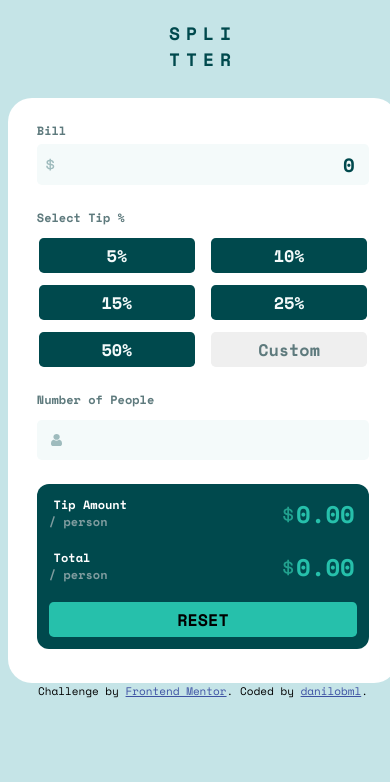
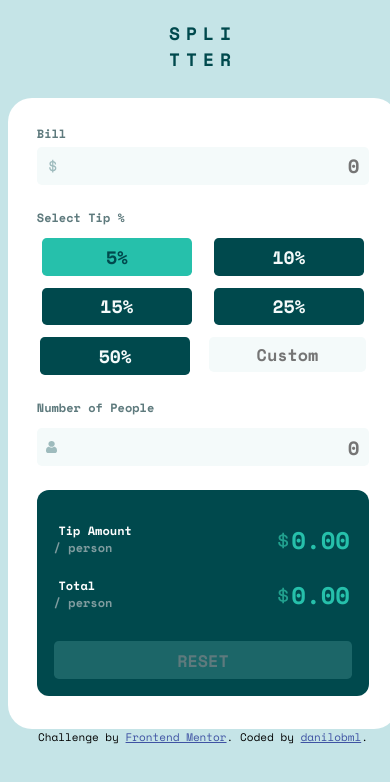
Before and after one commit to danilobml/fem-tip-calculator, a plain HTML site: page tip-calculator-app-main/index.html in a window 390 px wide. Both pictures are taken after a click on the button "5%". Drawn offline with nearby package versions, Linux system fonts and the light colour scheme.

Commit message:
mobile ready, all functionalities

```diff
--- a/tip-calculator-app-main/index.html
+++ b/tip-calculator-app-main/index.html
@@ -12,28 +12,34 @@
     <script defer src="./src/script.js"></script>
   </head>
   <body>
+    <!-- Body and background -->
     <h1 class="top-h1">SPLI</h1>
     <h1 class="bottom-h1">TTER</h1>
+    <!-- Main container -->
     <div class="main-container">
     <h6>Bill</h6>
+    <!-- Bill screen value input -->
    <div class="bill-screen">
      <img src="./images/icon-dollar.svg" class="icon-dollar" alt="icon-dollar">
-     <input class="input-bill" type="number" step='0.01' min="0" value='0'>
+     <input class="input-bill" type="number" step='0.01' min="0" placeholder="0" onfocus="this.value=''">
    </div>
+   <!-- Tip (%) selectors -->
     <h6>Select Tip %</h6>
     <div class="buttons">
-    <button class="selector">5%</button>
-    <button class="selector">10%</button>
-    <button class="selector">15%</button>
-    <button class="selector">25%</button>
-    <button class="selector">50%</button>
-    <button class="custom">Custom</button>
+    <button class="selector" value="5">5%</button>
+    <button class="selector" value="10">10%</button>
+    <button class="selector" value="15">15%</button>
+    <button class="selector" value="25">25%</button>
+    <button class="selector" value="50">50%</button>
+    <input type="text" class="custom" placeholder="Custom"></button>
   </div>
+    <!-- People screen input -->
     <h6>Number of People<h6>
     <div class="people-screen">
       <img src="./images/icon-person.svg" class="icon-person" alt="icon-person">
-      <input class="input-people" type="number"  min="0">
+      <input class="input-people" type="number" placeholder="0" min="0" onfocus="this.value=''">
     </div>
+    <!-- Big screen - amount and total -->
     <div class="amount-screen">
     <div class="amount">
     <span><span class="screen-p-big">Tip Amount</span><span class="screen-p-small"><br>/ person</span></span>
@@ -41,12 +47,11 @@
     </div>
     <div class="total">
       <span><span class="screen-p-big">Total</span><span class="screen-p-small"><br>/ person</span></span>
-      <div class="result-amount"><span><img src="./images/icon-dollar.svg" alt="icon-dollar" class="dollar-result"></span><span id="total-amount">0.00</span></div>
+      <div class="result-amount"><span><img src="./images/icon-dollar.svg" alt="icon-dollar" class="dollar-result"></span><span id="value-total">0.00</span></div>
       </div>
-
-
     <button class="reset">RESET</button> </div>
     </div>
+    <!-- End of main container -->
     <div class="attribution">Challenge by <a href="https://www.frontendmentor.io?ref=challenge" target="_blank">Frontend Mentor</a>. Coded by <a href="https://github.com/danilobml">danilobml</a>.</div>
   </body>
 </html>
--- a/tip-calculator-app-main/src/script.js
+++ b/tip-calculator-app-main/src/script.js
@@ -0,0 +1,103 @@
+// DOM elements and variables
+const billInput = document.querySelector(".input-bill");
+const tipSelectorsHTMLCollection = document.getElementsByClassName("selector");
+const tipSelectors = Array.prototype.slice.call(tipSelectorsHTMLCollection); // Transformed to array
+const customSelector = document.querySelector(".custom");
+const peopleInput = document.querySelector(".input-people");
+const displayAmount = document.querySelector("#value-amount");
+const displayTotal = document.querySelector("#value-total");
+const resetButton = document.querySelector(".reset");
+
+let billValue;
+let percent;
+let peopleNumber;
+let calculatedTotal;
+let calculatedTipAmount;
+
+// Main calculate function - called everytime inputs change (results display if all values are given)
+function calculateAll() {
+  const resTipAmount = calculateTipAmount(billValue, percent, peopleNumber);
+  const resTotal = calculateTotal(billValue, percent, peopleNumber);
+  displayAmount.textContent = Number(resTipAmount).toFixed(2);
+  displayTotal.textContent = Number(resTotal).toFixed(2);
+}
+
+// Functionalities (getting values) and event listeners
+function getBillValue() {
+  billValue = billInput.value;
+  calculateAll();
+  return billValue;
+}
+
+billInput.addEventListener("input", getBillValue);
+
+function deactivateSelectors() {
+  tipSelectors.map((item) => item.classList.remove("activated"));
+}
+
+function clickHandlerTipSelectors() {
+  percent = this.value;
+  deactivateSelectors();
+  this.classList.add("activated");
+  calculateAll();
+  return percent;
+}
+
+function addButtonListeners() {
+  tipSelectors.map((item) => item.addEventListener("click", clickHandlerTipSelectors));
+}
+
+addButtonListeners();
+
+function getCustomValue() {
+  let customValue = customSelector.value;
+  if (customValue > 0) {
+    percent = customValue;
+    calculateAll();
+    return percent;
+  }
+}
+
+customSelector.addEventListener("input", getCustomValue);
+
+function getPeopleNumber() {
+  let peopleValue = peopleInput.value;
+  peopleNumber = peopleValue;
+  calculateAll();
+  return peopleNumber;
+}
+
+peopleInput.addEventListener("input", getPeopleNumber);
+
+function reset() {
+  billValue = 0;
+  percent = 0;
+  peopleNumber = 0;
+  billInput.value = "";
+  peopleInput.value = "";
+  deactivateSelectors();
+  calculateAll();
+}
+
+resetButton.addEventListener("click", reset);
+
+// Called by the calculate all function:
+function calculateTipAmount(billValue, percent, peopleNumber) {
+  if (billValue > 0 && percent > 0 && peopleNumber > 0) {
+    const tip = billValue * (percent / 100);
+    calculatedTipAmount = tip / peopleNumber;
+  } else {
+    calculatedTipAmount = 0.0;
+  }
+  return calculatedTipAmount;
+}
+
+function calculateTotal(billValue, percent, peopleNumber) {
+  if (billValue > 0 && percent > 0 && peopleNumber > 0) {
+    const tip = billValue * (percent / 100);
+    calculatedTotal = (Number(billValue) + tip) / peopleNumber;
+  } else {
+    calculatedTotal = 0.0;
+  }
+  return calculatedTotal;
+}
--- a/tip-calculator-app-main/src/styles.css
+++ b/tip-calculator-app-main/src/styles.css
@@ -50,10 +50,11 @@ h1{
 .main-container {
   background-color: var(--White);
   padding: 1.2rem;
-  padding-top: 0.5rem;
+  padding-top: 0.6rem;
   border-radius: 1rem;
-  width: 100%;
   margin: auto 0;
+  width:100%;
+  max-width: 370px;
 }
 
 h6{
@@ -68,37 +69,46 @@ h6{
 
 .bill-screen, .people-screen{
   background-color: var(--Very-light-grayish-cyan);
-  padding: 0.2rem;
   border-radius: 0.2rem;
   display: flex;
   justify-content: space-between;
   align-items: center;
   margin-bottom: 1rem;
+  position: relative;
 }
 
 .icon-dollar{
   height: 0.55rem;
   width: 0.35rem;
-  margin-left: 0.2rem;
+  margin-left: 0.5rem;
+  position: absolute;
 }
 
 .icon-person {
   height: 0.5rem;
   width: 0.43rem;
   margin-left: 0.4rem;
+  position: absolute;
 }
 
 .input-bill, .input-people{
   color: var(--Very-dark-cyan);
+  padding:0.2rem;
   background: transparent;
   border: none;
   outline: none;
-  width: 90%;
+  width: 100%;
   text-align: end;
   font-size: 0.8rem;
   font-weight: 700;
   padding-right: 0.4rem;
   font-family: 'Space Mono', monospace;
+  border-radius: 0.2rem;
+  padding-left:30px;
+}
+
+.input-bill:focus, .input-people:focus {
+  border: 3px solid var(--Strong-cyan);
 }
 
 /* Number input without arrows - Chrome, Edge, Opera etc */
@@ -113,7 +123,7 @@ input[type=number] {
   -moz-appearance: textfield;
 }
 
-/* % Selection div */
+/* Tip (%) selectors div */
 .buttons {
   display: flex;
   flex-wrap: wrap;
@@ -124,6 +134,28 @@ input[type=number] {
 }
 
 button {
+  width: 45%;
+  height: 37.5px;
+  font-weight: 700;
+  border-radius: 0.2rem;
+  border: none;
+  font-family: 'Space Mono', monospace;
+}
+
+button.selector {
+  background-color: var(--Very-dark-cyan);
+  color: var(--Very-light-grayish-cyan);
+  font-size: 0.75rem;
+}
+
+button.selector:focus, button.activated {
+  background-color: var(--Strong-cyan);
+  color: var(--Very-dark-cyan);
+}
+
+.custom {
+  background-color: var(--Very-light-grayish-cyan);
+  color: var(--Dark-grayish-cyan);
   width: 47%;
   height: 35px;
   font-weight: 700;
@@ -131,27 +163,16 @@ button {
   border-radius: 0.2rem;
   border: none;
   font-family: 'Space Mono', monospace;
+  text-align: center;
 }
 
-button:active {
-  background-color: var(--Strong-cyan);
-  color: var(--Very-dark-cyan);
-}
-
-.selector {
-  background-color: var(--Very-dark-cyan);
-  color: var(--Very-light-grayish-cyan);
-}
-
-.custom {
-  color: var(--Dark-grayish-cyan);
-}
-
-/* End (amount) Screen */
+/* Big Screen - amount and total */
 
 .amount-screen {
   background-color: var(--Very-dark-cyan);
-  padding: 0.5rem;
+  padding: 0.7rem;
+  margin-top: 0.5rem;
+  padding-top: 1.3rem;
   border-radius: 0.5rem;
   display: flex;
   flex-direction: column;
@@ -159,21 +180,21 @@ button:active {
 
 .screen-p-big {
   color: var(--White);
-  margin-bottom: 0.1rem;
+  margin-bottom: 0.3rem;
   margin-left: 0.2rem;
+  margin-top: 1rem
 }
 
 .screen-p-small {
   font-size: 0.5rem;
   color: var(--Grayish-cyan);
-  margin-top: 0;
   margin-left: 0.2rem;
 }
 
 .amount, .total {
   display: flex;
   justify-content: space-between;
-  margin-bottom: 0.7rem;
+  margin-bottom: 0.8rem;
 }
 
 .result-amount, .result-total {
@@ -190,9 +211,11 @@ button:active {
 }
 
 .reset {
+  margin-top: 0.4rem;
+  background-color: var(--Strong-cyan);
+  color: var(--Very-dark-cyan);
   width: 100%;
-  background-color: var(--Strong-cyan);
-  font-size: 0.7rem;
+  font-size: 0.65rem;
   align-self: center;
 }
 
@@ -205,15 +228,27 @@ button:active {
     color: hsl(228, 45%, 44%);
   }
 
-  @media screen and (max-width: 376px) {
+  @media screen and (min-width: 376px) {
     .main-container{
       width: 100%;
+      max-width: 100%;
+    }
+    .reset {
+      background-color: hsla(183, 52%, 29%, 0.8);;
+      color: var(--Dark-grayish-cyan);
+      width: 100%;
+      font-size: 0.7rem;
+      align-self: center;
+    }
+
+    .reset:hover {
+      background-color: var(--Light-grayish-cyan);
+      color: var(--Very-dark-cyan);
+    }
+
+    .reset:active {
+      background-color: var(--Strong-cyan);
+      color: var(--Very-dark-cyan);
     }
 
   }
-
-  @media screen and (min-width: 376px) {
-    .main-container{
-
-    }
-  }
```
